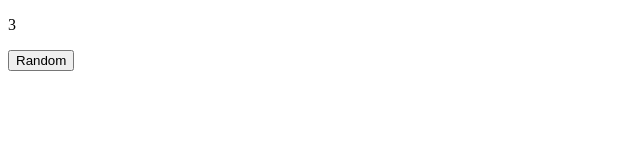
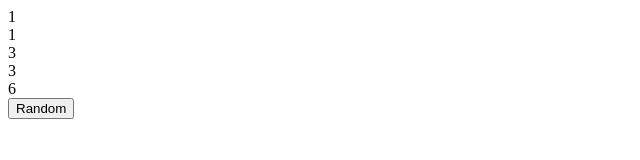
Before and after one commit to erkitammeaid/Yahtzee, a plain HTML site: page index.html in a window 1280 px wide. Both pictures are taken after a click on the button "Random". Shown: the whole page, without its empty margins (0-640 px from the left). Drawn offline with Linux system fonts and the light colour scheme.

Commit message:
rng dices

```diff
--- a/app.js
+++ b/app.js
@@ -1,4 +1,8 @@
+var arr = document.querySelectorAll('#dice');
+
 function rng() {
-    var x = Math.floor((Math.random() * 6) + 1);
-    document.getElementById("dice").innerHTML = x;
+    arr.forEach( function(el){
+  var x = Math.floor((Math.random() * 6) + 1);
+  el.innerText = x ;
+});
 }
--- a/index.html
+++ b/index.html
@@ -8,7 +8,12 @@
     <link rel="stylesheet" href="style.css">
 </head>
 <body>
-    <p id="dice"></p>
+    <div id="dice"></div>
+    <div id="dice"></div>
+    <div id="dice"></div>
+    <div id="dice"></div>
+    <div id="dice"></div>
+
     <button onclick="rng()">Random</button>
     <script src="app.js"></script>
 </body>
```
